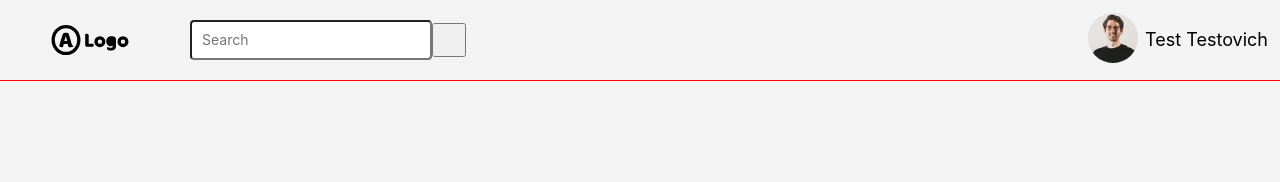
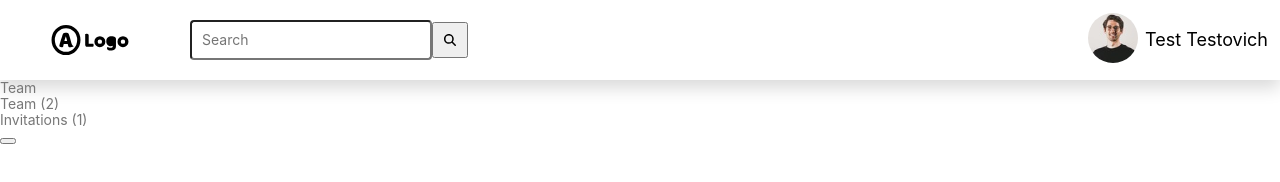
Before and after one commit to DaggerJackfast/team_page, a plain HTML site: page index.html in a window 1280 px wide. Drawn offline with nearby package versions, Linux system fonts and the light colour scheme.

Commit message:
Added page structure

```diff
--- a/index.html
+++ b/index.html
@@ -6,11 +6,12 @@
     <title>Teams</title>
     <link rel="stylesheet" href="styles/normalize.css">
     <link rel="stylesheet" href="styles/main.css">
+    <link rel="stylesheet" href="https://cdnjs.cloudflare.com/ajax/libs/font-awesome/6.4.2/css/all.min.css" integrity="sha512-z3gLpd7yknf1YoNbCzqRKc4qyor8gaKU1qmn+CShxbuBusANI9QpRohGBreCFkKxLhei6S9CQXFEbbKuqLg0DA==" crossorigin="anonymous" referrerpolicy="no-referrer" />
 </head>
 
 <body>
 <header>
-    <nav class="navbar">
+    <nav class="navbar navbar_box-shadow">
         <div class="navbar-brand">
             <div class="navbar-logo">
                 <a href="#">
@@ -35,8 +36,37 @@
     </nav>
 </header>
 <main>
-    <section class="section">
-
+    <section class="main-section">
+        <div class="page">
+            <div class="page-title">
+                Team <span class="page-subtitle"></span>
+            </div>
+            <div class="page-control-panel">
+                <div class="page-tabs">
+                    <div class="page-control">
+                        <i class="icon-team"></i>
+                        <span>Team</span>
+                        <span class="control-label">(2)</span>
+                    </div>
+                    <div class="page-control">
+                        <i class="icon-team"></i>
+                        <span>Invitations</span>
+                        <span class="control-label">(1)</span>
+                    </div>
+                </div>
+            </div>
+            <div class="page-sub-actions">
+                <div class="sub-action">
+                    <button class="invite-button"></button>
+                </div>
+            </div>
+            <div class="page-table">
+                <div class="table">
+                    <div class="table-header"></div>
+                    <div class="table-content"></div>
+                </div>
+            </div>
+        </div>
     </section>
 </main>
 </body>
--- a/styles/main.css
+++ b/styles/main.css
@@ -3,7 +3,7 @@ body {
     font-size: 14px;
     font-weight: 400;
     color: #777777;
-    background: #f3f3f3;
+    background: #ffffff;
     min-width: 275px;
 }
 
@@ -17,7 +17,10 @@ body {
     width: 100%;
     height: 80px;
     display: flex;
-    border-bottom: 1px solid red;
+}
+
+.navbar_box-shadow {
+    box-shadow: 0 0.5rem 1rem rgba(0,0,0,.15)
 }
 
 .navbar-brand {
@@ -55,11 +58,11 @@ body {
     padding: 10px;
 }
 .icon-search {
-    width: 10px;
-    height: 10px;
+    width: 12px;
+    height: 12px;
     display: block;
-    background-image: url("images/icons/ic-magnifying-glass-solid.svg");
-    background-size: contain;
+    background-image: url("/images/icons/ic-magnifying-glass-solid.svg");
+    background-size: 100%;
     background-repeat: no-repeat;
     background-position: center;
 }
@@ -88,3 +91,7 @@ body {
     font-size: 18px;
     text-decoration: none;
 }
+
+.section {
+
+}
```
